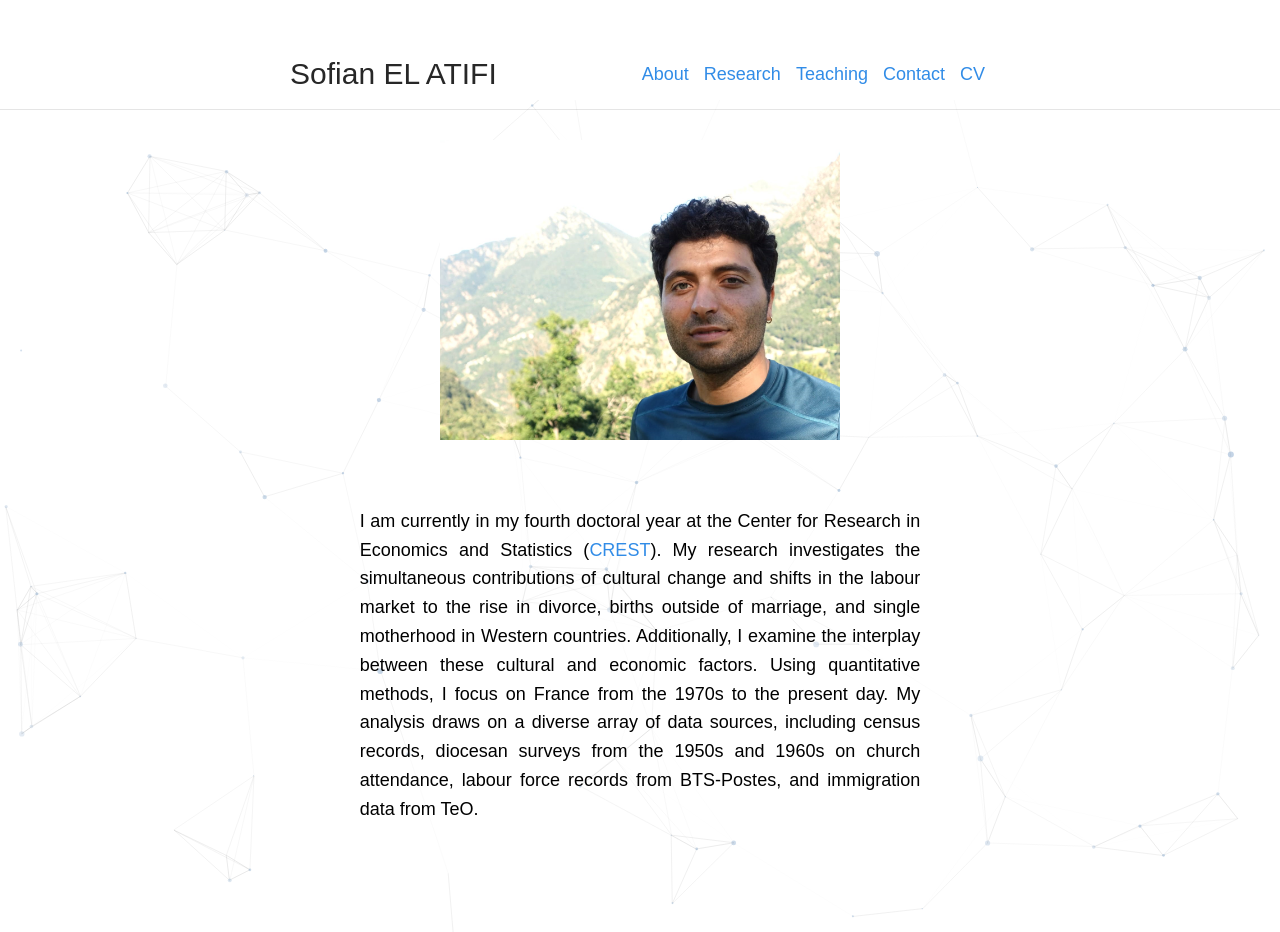
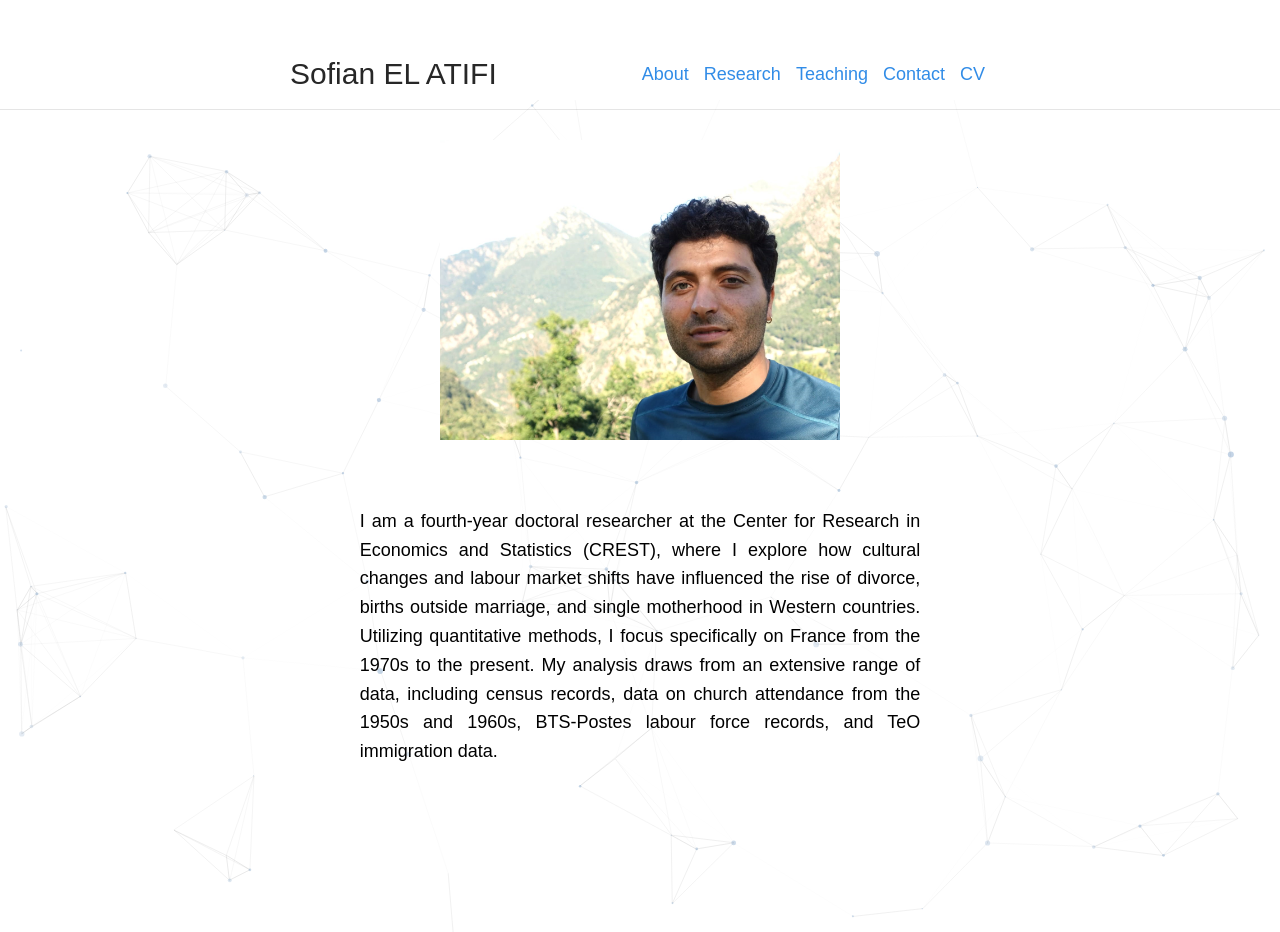
Before and after one commit to sofianelatifi/sofianelatifi.github.io, a Jekyll site: the page built from index.md, in a window 1280 px wide. Built offline with Jekyll 4.4.1, drawn with Linux system fonts in a browser that asks for light colours; after the commit the page ends 900 px from its top, so only the background shows below that.

Commit message:
Update index.md

```diff
--- a/index.md
+++ b/index.md
@@ -30,6 +30,6 @@ title: Sofian El Atifi
 
 <div class="content" style="text-align: justify;">
   <p>
-    I am currently in my fourth doctoral year at the Center for Research in Economics and Statistics (<a href="https://crest.science/">CREST</a>). My research investigates the simultaneous contributions of cultural change and shifts in the labour market to the rise in divorce, births outside of marriage, and single motherhood in Western countries. Additionally, I examine the interplay between these cultural and economic factors. Using quantitative methods, I focus on France from the 1970s to the present day. My analysis draws on a diverse array of data sources, including census records, diocesan surveys from the 1950s and 1960s on church attendance, labour force records from BTS-Postes, and immigration data from TeO.
+I am a fourth-year doctoral researcher at the Center for Research in Economics and Statistics (CREST), where I explore how cultural changes and labour market shifts have influenced the rise of divorce, births outside marriage, and single motherhood in Western countries. Utilizing quantitative methods, I focus specifically on France from the 1970s to the present. My analysis draws from an extensive range of data, including census records, data on church attendance from the 1950s and 1960s, BTS-Postes labour force records, and TeO immigration data.
   </p>
 </div>
```
